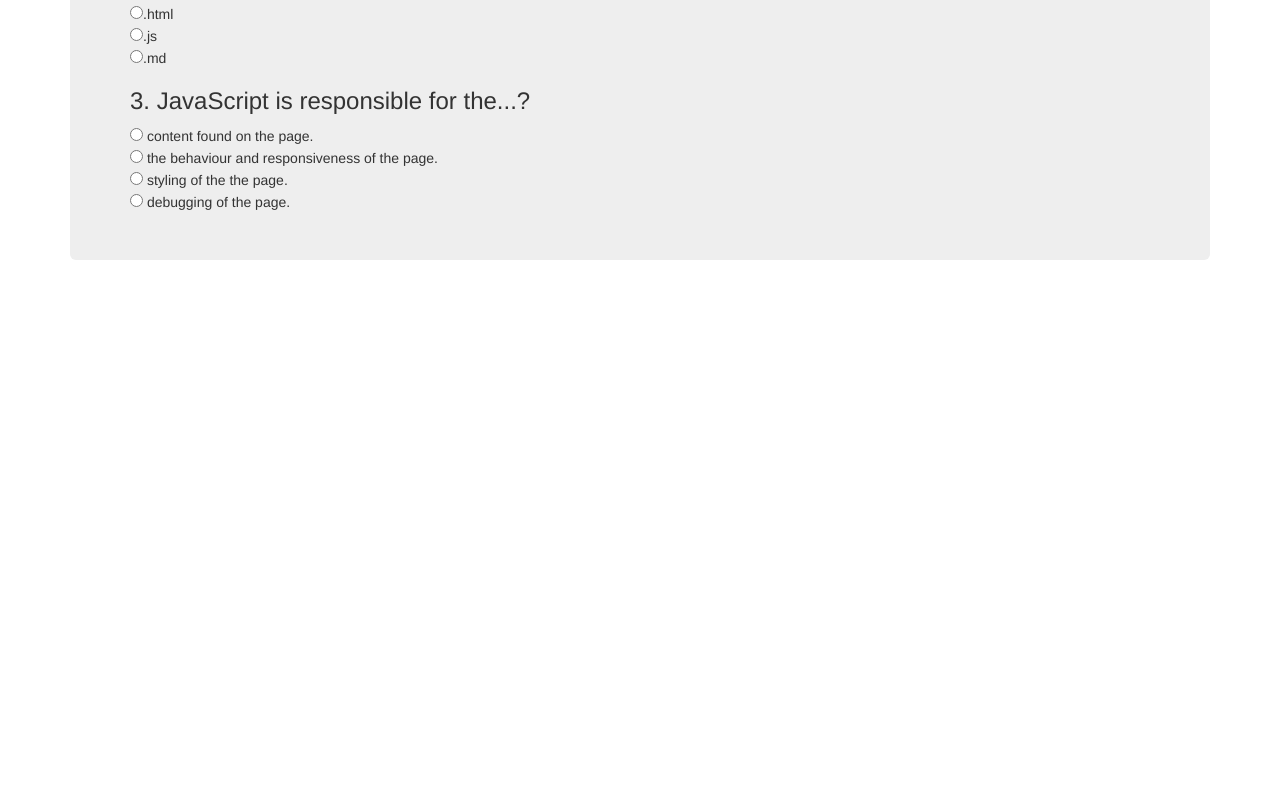
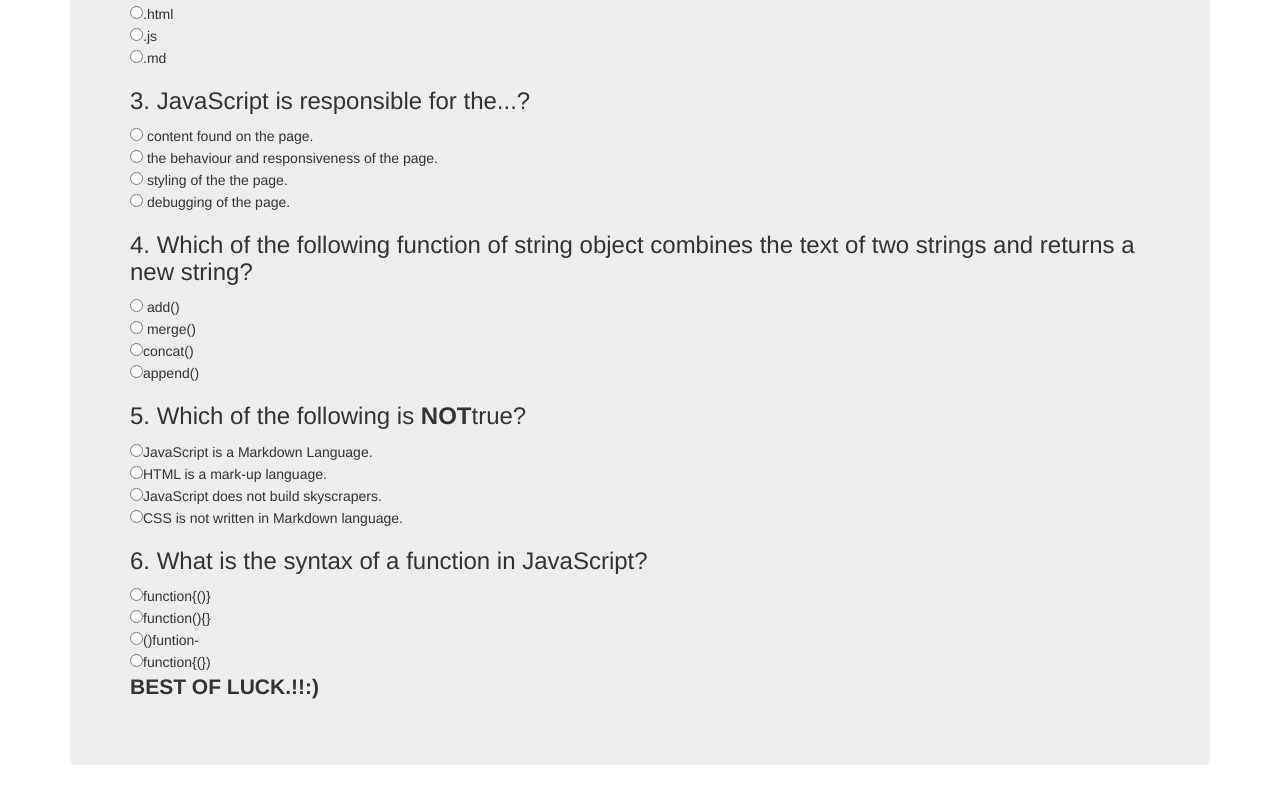
Before and after one commit to CareyFrancis/Quiz-Board, a plain HTML site: page index.html in a window 1280 px wide. Shown: the part 715-1510 px from the top of the page. Before the commit the page ends 1005 px from the top, so only its background shows below. Drawn offline with nearby package versions, Linux system fonts and the light colour scheme.

Commit message:
Added radio types of input to the html

```diff
--- a/index.html
+++ b/index.html
@@ -42,7 +42,34 @@
 
         <input type="radio" name="answer3" value="4"> debugging of the page. <br>
 
+        <h3>4. Which of the following function of string object combines the text of two strings and returns a new string?</h3>
+        <input type="radio" name="answer4" value="1"> add()<br>
 
+        <input type="radio" name="answer4" value="2"> merge()<br>
+
+        <input type="radio" name="answer4" value="3">concat()<br>
+
+        <input type="radio" name="answer4" value="4">append()<br>
+
+        <h3>5. Which  of the following is <strong>NOT</strong>true?</h3>
+        <input type="radio" name="answer5" value="1">JavaScript is a Markdown Language.<br>
+
+        <input type="radio" name="answer5" value="2">HTML is a mark-up language.<br>
+
+        <input type="radio" name="answer5" value="3">JavaScript does not build skyscrapers.<br>
+
+        <input type="radio" name="answer5" value="4">CSS is not written in Markdown language.<br>
+
+        <h3>6. What is the syntax of a function in JavaScript?</h3>
+        <input type="radio" name="answer6" value="1">function{()}<br>
+
+        <input type="radio" name="answer6" value="2">function(){}<br>
+
+        <input type="radio" name="answer6" value="3">()funtion- <br>
+
+        <input type="radio" name="answer6" value="4">function{(})<br>
+
+        <p><strong>BEST OF LUCK.!!:)</strong></p>
       </div>
     </div>
   </body>
```
